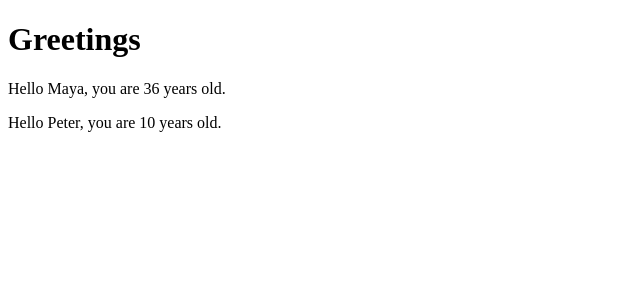
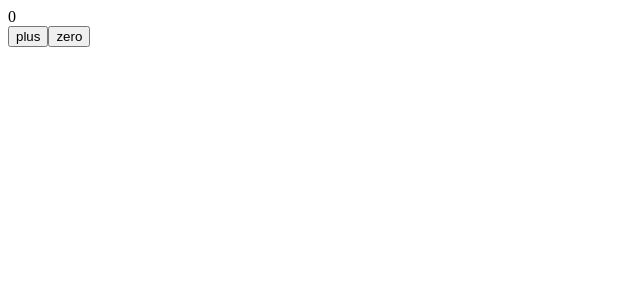
Before and after one commit to rickrizzle/react-full-stack, a React (Create React App) app: page / in a window 1280 px wide. Shown: the top 300 px of the page, without its empty margins (0-640 px from the left). Built offline with nearby package versions, Linux system fonts and the light colour scheme.

Commit message:
set up counter

```diff
--- a/src/index.js
+++ b/src/index.js
@@ -1,34 +1,20 @@
-import React from "react";
+import React, { useState } from "react";
 import ReactDOM from "react-dom";
 
-const Hello = props => {
+const App = props => {
+  const [counter, setCounter] = useState(0);
+
+  const increaseByOne = () => setCounter(counter + 1);
+
+  const setToZero = () => setCounter(0);
+
   return (
     <div>
-      <p>
-        Hello {props.name}, you are {props.age} years old.
-      </p>
+      <div>{counter}</div>
+      <button onClick={increaseByOne}>plus</button>
+      <button onClick={setToZero}>zero</button>
     </div>
   );
 };
 
-const App = () => {
-  const name = "Peter";
-  const age = 10;
-
-  return (
-    <>
-      <h1>Greetings</h1>
-
-      <Hello name="Maya" age={26 + 10} />
-      <Hello name={name} age={age} />
-    </>
-  );
-};
-//<Hello /> is a new 'Component' and can be used as many times
-// as you want.
-
-//Component names need to be capitalized.
-
-//Typically div element wrapper needs to be present.
-//arrays can be used, for ex., but look ugly.
 ReactDOM.render(<App />, document.getElementById("root"));
```
